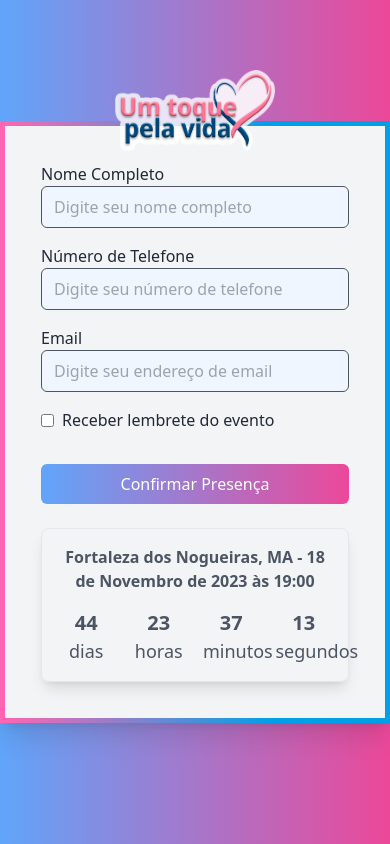
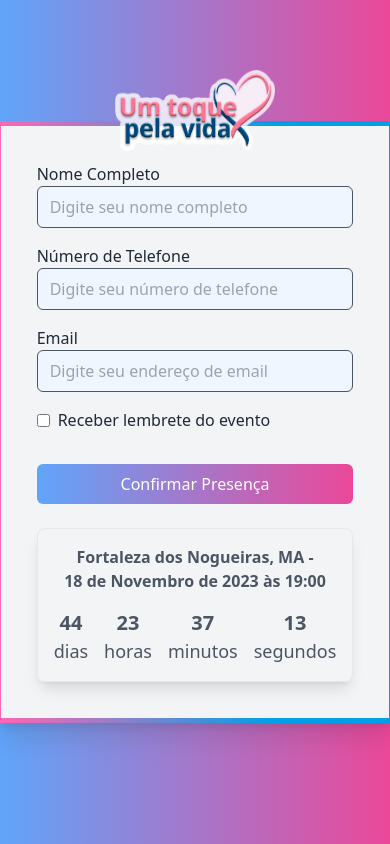
Before and after one commit to thayna-bezerra/RSVPeasy, a React (Vite) app in the folder rsvp-project/: page / in a window 390 px wide. Built offline with nearby package versions, Linux system fonts and the light colour scheme.

Commit message:
adjusting responsiveness

```diff
--- a/rsvp-project/src/App.tsx
+++ b/rsvp-project/src/App.tsx
@@ -37,7 +37,7 @@ export default function App() {
 
   return (
     <div className="flex w-full h-screen justify-center items-center font-Outfit text-white bg-gradient-to-r from-blue-400 to-pink-500">
-      <section className="flex flex-col justify-center rounded-lg bg-gray-100 shadow-xl p-9 relative section-border">
+      <section className="flex flex-col w-[600px] justify-center rounded-lg bg-gray-100 shadow-xl p-9 relative section-border">
         <div className="flex justify-center">
           <div className="w-40 absolute top-6 -mt-20">
             <img className=" " src={logo} alt="Um toque pela vida" />
--- a/rsvp-project/src/CountdownComponent.tsx
+++ b/rsvp-project/src/CountdownComponent.tsx
@@ -14,10 +14,12 @@ const targetDate = moment('2023-11-18 19:00:00')
 const CountdownComponent: React.FC = () => {
   const renderer = ({ days, hours, minutes, seconds }: CountdownProps) => (
     <div className="text-center text-gray-600">
-      <h1 className="text-base font-bold mb-4">
-        Fortaleza dos Nogueiras, MA - 18 de Novembro de 2023 às 19:00
+      <h1 className="text-base font-bold">
+        Fortaleza dos Nogueiras, MA -
+        <br />
+        18 de Novembro de 2023 às 19:00
       </h1>
-      <div className="grid grid-cols-4 gap-4 ">
+      <div className="flex justify-center mt-4 grid-cols-4 gap-4 ">
         <div className="text-lg">
           <span className="text-xl font-bold">{days}</span> <br /> dias
         </div>
--- a/rsvp-project/src/CustomModal.tsx
+++ b/rsvp-project/src/CustomModal.tsx
@@ -1,4 +1,5 @@
 import React from 'react'
+import confirmed from './assets/confirmed.png'
 
 interface CustomModalProps {
   isOpen: boolean
@@ -25,21 +26,28 @@ const CustomModal: React.FC<CustomModalProps> = ({ isOpen, onClose }) => {
         <div className="inline-block align-bottom bg-white rounded-lg text-left overflow-hidden shadow-xl transform transition-all sm:my-8 sm:align-top sm:max-w-lg sm:w-full">
           <div className="bg-pink-500">
             <div className="px-4 py-4 sm:px-6">
-              <h3 className="text-lg leading-6 font-medium text-white">
+              <h3 className="text-lg leading-6 text-center font-bold text-white">
                 Sua presença foi confirmada com sucesso!
               </h3>
             </div>
           </div>
 
           <div className="bg-white px-4 py-5 sm:p-6">
-            <p className="text-gray-700">
-              Deseja entrar no grupo do WhatsApp para receber novidades sobre o
-              evento?
+            <div className="flex items-center justify-center pb-3">
+              <img
+                className="w-60 "
+                src={confirmed}
+                alt="Imagem de confirmação"
+              />
+            </div>
+            <p className="text-gray-700 text-center">
+              Deseja entrar no grupo do WhatsApp para receber <br /> novidades
+              sobre o evento?
             </p>
             <div className="mt-4 text-center">
               <button
                 onClick={onClose}
-                className="mr-3 px-4 py-2 font-semibold text-white bg-blue-500 rounded hover:bg-blue-600 focus:outline-none focus:ring focus:ring-blue-200"
+                className="mr-3 px-4 py-2 font-semibold text-white bg-blue-500 opacity-70 rounded hover:bg-blue-600 focus:outline-none focus:ring focus:ring-blue-200"
               >
                 Fechar
               </button>
```
Also changed, not shown: rsvp-project/src/assets/confirmed.png (added).
